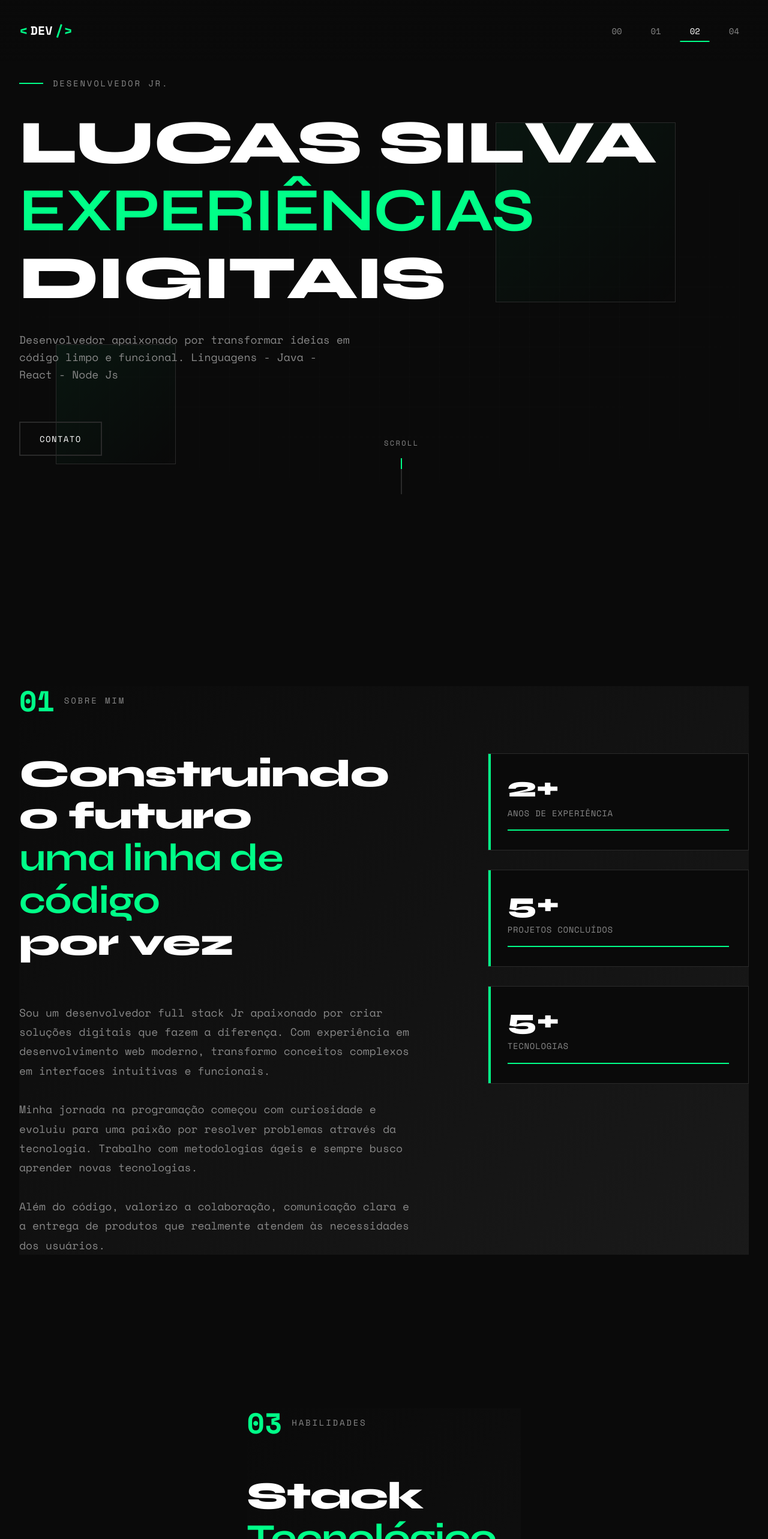
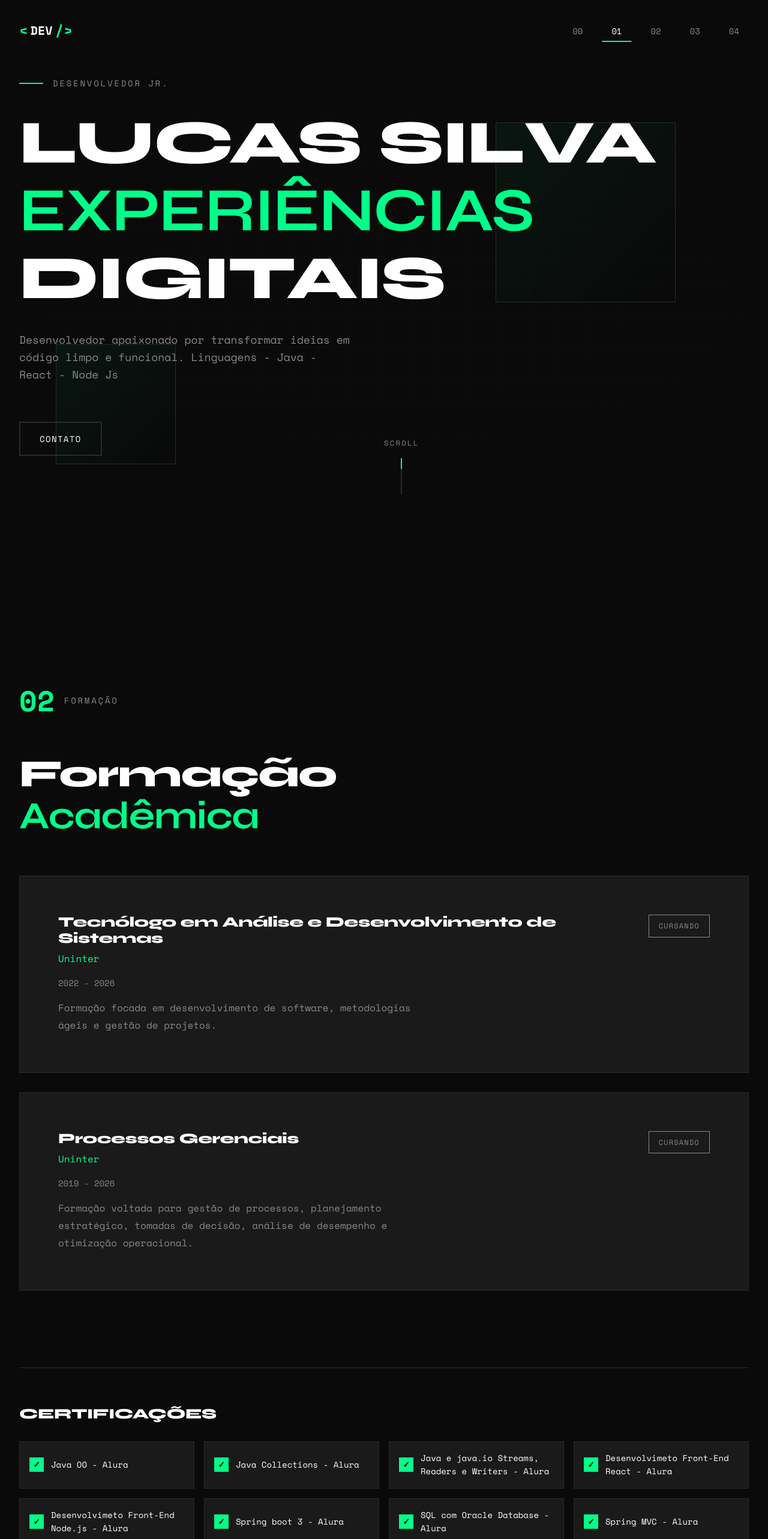
Before and after one commit to Lucassj19/portfolio, a React (Create React App) app: page / in a window 1280 px wide. Shown: the top 2566 px of the page at 60% size. Built offline with nearby package versions, Linux system fonts and the light colour scheme; the HTML template or start-up script is replaced by a standard one.

Commit message:
Atualização completa do portfólio

```diff
--- a/src/App.js
+++ b/src/App.js
@@ -4,6 +4,7 @@ import './App.css';
 import Hero from './components/Hero';
 import About from './components/About';
 import Skills from './components/Skills';
+import Education from './components/Education';
 import Contact from './components/Contact';
 import Navigation from './components/Navigation';
 
@@ -46,6 +47,10 @@ function App() {
           <Hero />
         </section>
 
+        <section id="education">
+          <Education />
+        </section>
+
         <section id="about">
           <About />
         </section>
--- a/src/components/About.js
+++ b/src/components/About.js
@@ -5,8 +5,6 @@ import './About.css';
 const About = () => {
   const stats = [
     { number: '2+', label: 'Anos de Experiência' },
-    { number: '5+', label: 'Projetos Concluídos' },
-    { number: '5+', label: 'Tecnologias' }
   ];
 
   return (
--- a/src/components/Contact.js
+++ b/src/components/Contact.js
@@ -42,10 +42,10 @@ const Contact = () => {
       icon: '✉'
     },
     {
-      title: 'Telefone',
-      value: '+55 (48) 98880-0807',
-      link: 'tel:+5548988800807',
-      icon: '📱'
+      title: 'WhatsApp',
+      value: 'Enviar mensagem',
+      link: 'https://wa.me/5548988800807?text=Olá!%20Vi%20seu%20portfólio',  // ← Link do WhatsApp
+      icon: '💬'
     },
     {
       title: 'Localização',
--- a/src/components/Navigation.js
+++ b/src/components/Navigation.js
@@ -6,7 +6,8 @@ const Navigation = ({ activeSection }) => {
   const navItems = [
     { id: 'hero', label: '00' },
     { id: 'about', label: '01' },
-    { id: 'skills', label: '02' },
+      { id: 'education', label: '02' },
+    { id: 'skills', label: '03' },
     { id: 'contact', label: '04' }
   ];
 
```
